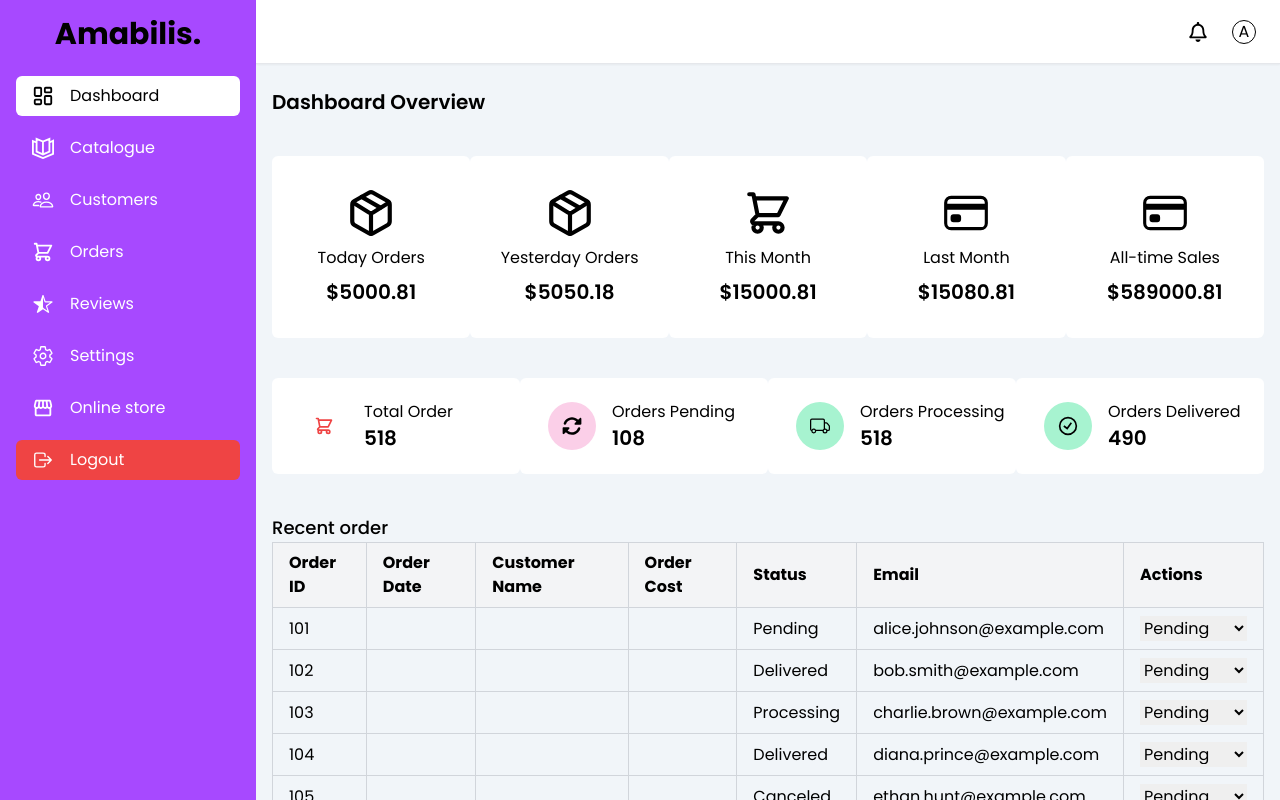
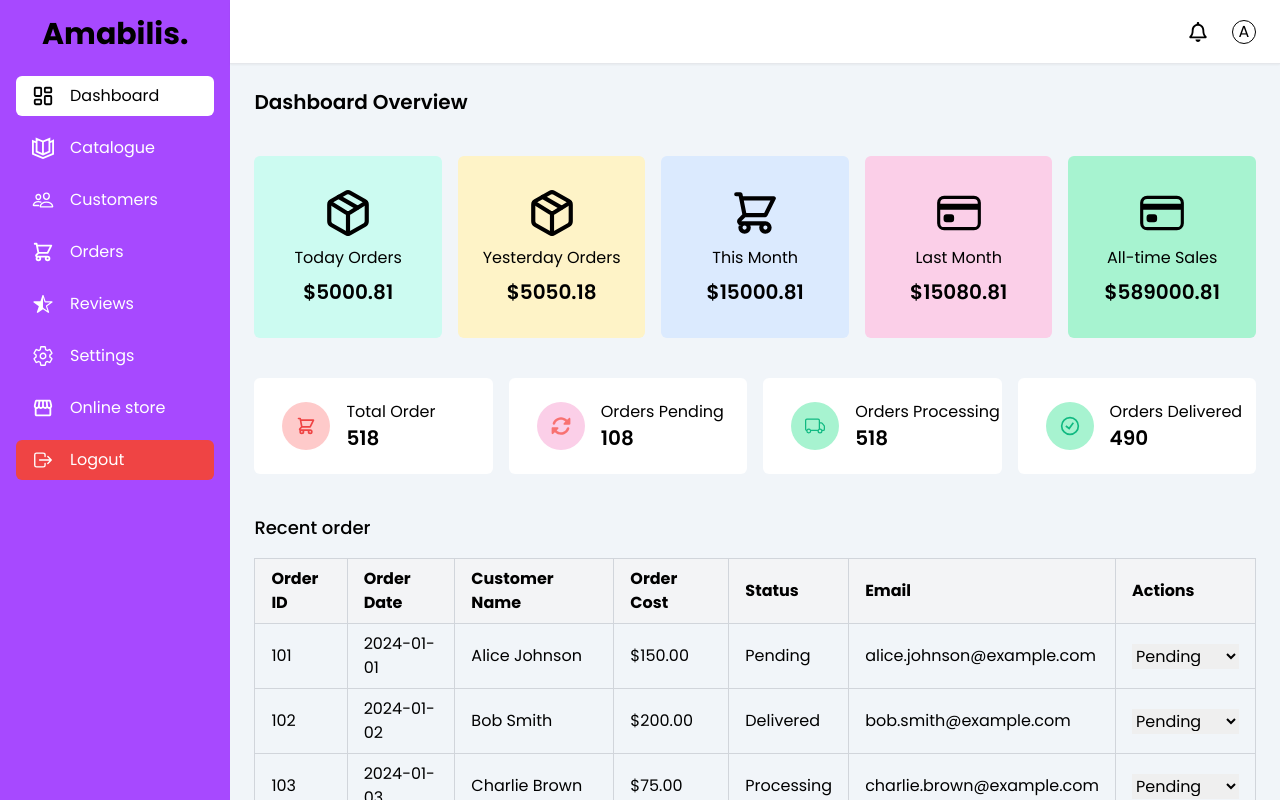
Before and after one commit to MabelSamuel/amabilis-e-commerce-website-expressJs, a React (Vite) app in the folder frontend/: page /admin/dashboard/overview in a window 1280 px wide. Shown: the top 800 px of the page. Built offline with nearby package versions, Linux system fonts and the light colour scheme.

Commit message:
customers page

```diff
--- /dev/null
+++ b/frontend/src/components/admin/Customers.jsx
@@ -0,0 +1,21 @@
+import React, { useState } from "react";
+import DashboardTitle from "./DashboardTitle";
+import { LuUpload } from "react-icons/lu";
+
+const Customers = () => {
+  return (
+    <div className="space-y-10">
+      <DashboardTitle title="Customers" />
+      <div className="bg-white rounded-md py-8 px-4">
+        <button className="border rounded-md text-sm flex space-x-2 items-center h-10 px-2 hover:border-lilac hover:text-lilac">
+          <LuUpload /> <span>Export to CV</span>
+        </button>
+      </div>
+      <div className="bg-white rounded-md py-8 px-4">
+
+      </div>
+    </div>
+  );
+};
+
+export default Customers;
--- a/frontend/src/components/admin/DashboardOverview.jsx
+++ b/frontend/src/components/admin/DashboardOverview.jsx
@@ -48,29 +48,29 @@ const DashboardOverview = () => {
 
   const rectangleItems = [
     {
-      bgColor: "red-200",
-      textColor: "red-500",
+      bgColor: "bg-red-200",
+      textColor: "text-red-500",
       icon: <HiOutlineShoppingCart size={20} />,
       title: "Total Order",
       count: 518,
     },
     {
-      bgColor: "pink-200",
-      textColor: "red-400",
+      bgColor: "bg-pink-200",
+      textColor: "text-red-400",
       icon: <FaRotate size={20} />,
       title: "Orders Pending",
       count: 108,
     },
     {
-      bgColor: "emerald-200",
-      textColor: "emerald-500",
+      bgColor: "bg-emerald-200",
+      textColor: "text-emerald-500",
       icon: <BsTruck size={20} />,
       title: "Orders Processing",
       count: 518,
     },
     {
-      bgColor: "emerald-200",
-      textColor: "emerald-500",
+      bgColor: "bg-emerald-200",
+      textColor: "text-emerald-500",
       icon: <GrStatusGood size={20} />,
       title: "Orders Delivered",
       count: 490,
@@ -79,9 +79,9 @@ const DashboardOverview = () => {
 
   const columns = [
     { header: 'Order ID', accessor: 'id' },
-    { header: 'Order Date', accessor: 'order-date' },
-    { header: 'Customer Name', accessor: 'customer-name' },
-    { header: 'Order Cost', accessor: 'order-cost' },
+    { header: 'Order Date', accessor: 'orderDate' },
+    { header: 'Customer Name', accessor: 'customerName' },
+    { header: 'Order Cost', accessor: 'orderCost' },
     { header: 'Status', accessor: 'status' },
     { header: 'Email', accessor: 'email' },
     {
@@ -123,7 +123,7 @@ const DashboardOverview = () => {
   return (
     <div className="space-y-10">
       <DashboardTitle title="Dashboard Overview" />
-      <div className="flex justify-between overflow-x-auto">
+      <div className="flex space-x-4 overflow-x-auto">
         {cardItems.map((item, index) => (
           <OverviewCard
             key={index}
@@ -134,7 +134,7 @@ const DashboardOverview = () => {
           />
         ))}
       </div>
-      <div className="flex justify-between overflow-x-auto">
+      <div className="flex space-x-4 overflow-x-auto">
         { rectangleItems.map((item, index)=> (
           <OverviewRectangleCard
           key={index}
@@ -146,7 +146,7 @@ const DashboardOverview = () => {
           />
         )) }
       </div>
-      <div>
+      <div className="space-y-4">
         <h4 className="font-medium text-lg">Recent order</h4>
         <div className="overflow-x-auto">
           <Table columns={columns} data={data}/>
--- a/frontend/src/components/admin/OverviewCard.jsx
+++ b/frontend/src/components/admin/OverviewCard.jsx
@@ -2,7 +2,7 @@ import React from "react";
 
 const OverviewCard = ({ icon, cardTitle, cardAmount, className="", key }) => {
   return (
-    <div className={`rounded-md py-8 bg-white flex flex-col items-center w-[12.5rem] ${className}`} key={key} >
+    <div className={`rounded-md py-8 flex flex-col items-center w-1/5 ${className}`} key={key} >
       <span>{icon}</span>
       <p className="my-2">{cardTitle}</p>
       <p className="font-semibold text-xl">${cardAmount}</p>
--- a/frontend/src/components/admin/OverviewRectangleCard.jsx
+++ b/frontend/src/components/admin/OverviewRectangleCard.jsx
@@ -2,8 +2,8 @@ import React from "react";
 
 const OverviewRectangleCard = ({ key,icon, title, count, bgColor, textColor  }) => {
   return (
-    <div key={key} className="bg-white w-64 rounded-md pl-7 flex items-center h-24 space-x-4">
-      <div className={`size-12 rounded-full flex justify-center items-center bg-${bgColor} text-${textColor}`}>
+    <div key={key} className="bg-white w-1/4 rounded-md pl-7 flex items-center h-24 space-x-4">
+      <div className={`size-12 rounded-full flex justify-center items-center ${bgColor} ${textColor}`}>
         {icon}
       </div>
       <div>
--- a/frontend/src/layouts/DashboardLayout.jsx
+++ b/frontend/src/layouts/DashboardLayout.jsx
@@ -6,12 +6,12 @@ import DashboardSidebar from "../components/admin/DashboardSidebar";
 const DashboardLayout = () => {
   return (
     <section className="flex">
-      <div className="w-1/5 h-screen sticky top-0">
+      <div className="w-[18%] h-screen sticky top-0">
         <DashboardSidebar />
       </div>
-      <div className="w-4/5">
+      <div className="w-[82%]">
         <DashboardHeader />
-        <main className="bg-slate-100 px-4 py-6">
+        <main className="bg-slate-100 px-6 py-6">
           <Outlet/>
         </main>
       </div>
--- a/frontend/src/pages/AdminCustomersPage.jsx
+++ b/frontend/src/pages/AdminCustomersPage.jsx
@@ -1,6 +1,10 @@
+import Customers from "../components/admin/Customers"
+
 const AdminCustomersPage = () => {
   return (
-    <div>AdminCustomersPage</div>
+    <>
+      <Customers/>
+    </>
   )
 }
 
```
